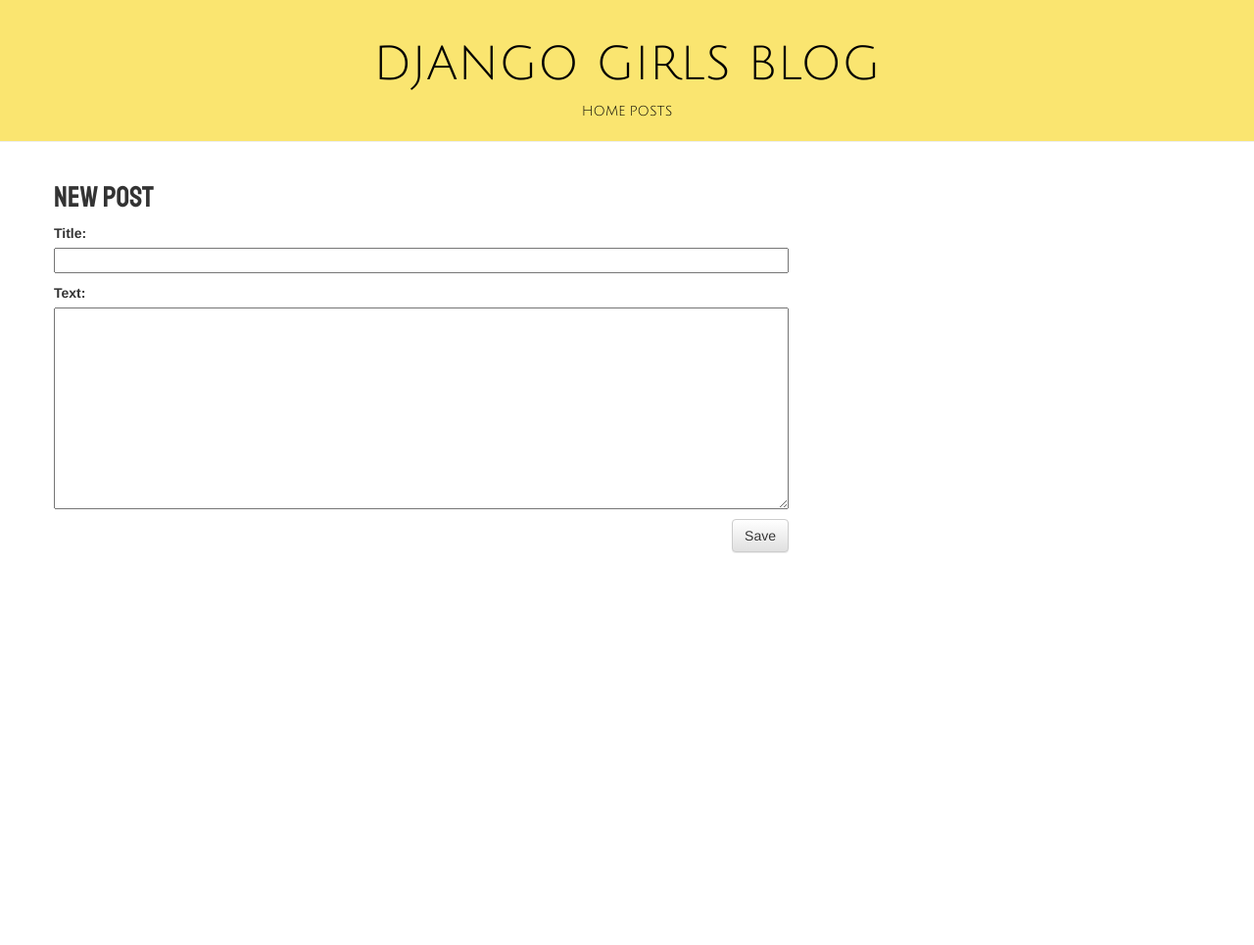
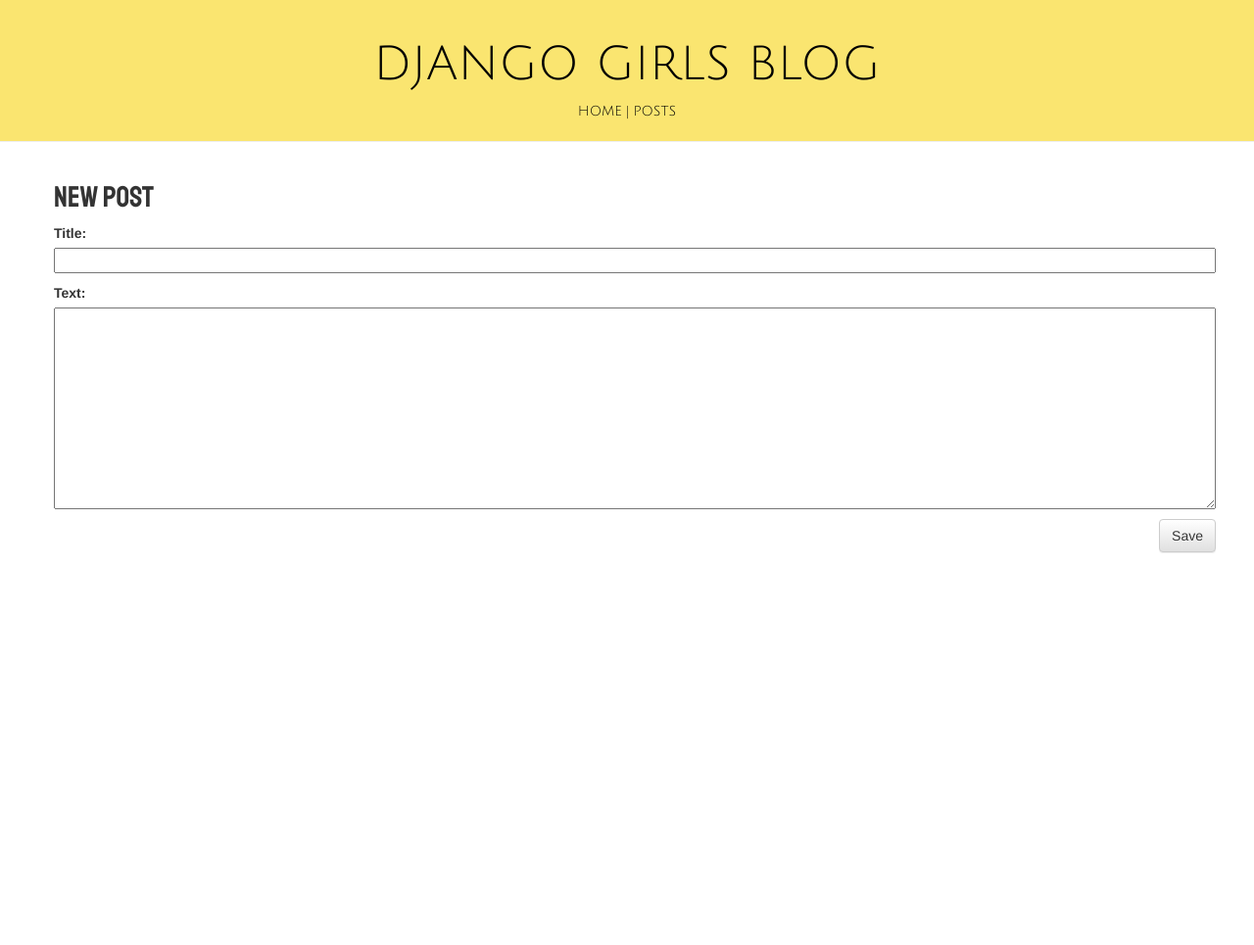
Before and after one commit to bea121/my-first-blog, a Django app: page /post/new/ in a window 1280 px wide. Shown: the whole page at 98% size. Before the commit the page ends 565 px from the top, so only its background shows below. Run offline with Django 3.2, Linux system fonts and the light colour scheme; some libraries are stand-ins or nearby versions.

Commit message:
Fixed width issue with posts

```diff
--- a/blog/static/css/blog.css
+++ b/blog/static/css/blog.css
@@ -1,3 +1,9 @@
+body, html {
+    margin: 0;
+    padding: 0;
+
+}
+
 h2 a {
     color: #FF8833;
 }
@@ -35,6 +41,10 @@
 
 .content {
     margin-left: 40px;
+    height: 100%;
+    width: 100%;
+    word-wrap: break-word;
+
 }
 
 h1{
@@ -56,6 +66,7 @@
 
 .post-form textarea, .post-form input {
     width: 100%;
+
 }
 
 .top-menu, .top-menu:hover, .top-menu:visited {
@@ -67,8 +78,15 @@
 
 .post {
     margin-bottom: 70px;
+    width: 100%;
+    position: relative;
+}
+
+.col-md-8{
+    width: 95%;
 }
 
 .post h2 a, .post h2 a:visited {
     color: #000000;
+    width: 100%;
 }
--- a/blog/templates/blog/base.html
+++ b/blog/templates/blog/base.html
@@ -20,6 +20,7 @@
             </div>
             <div class = "menu">
                 <a href ='#'>HOME</a>
+                <a>|</a>
                 <a href ='#'>POSTS</a>
 
             </div>
@@ -27,8 +28,8 @@
         <div class="content container">
             <div class="row">
                 <div class="col-md-8">
-                {% block content %}
-                {% endblock %}
+                    {% block content %}
+                    {% endblock %}
                 </div>
             </div>
         </div>
```
